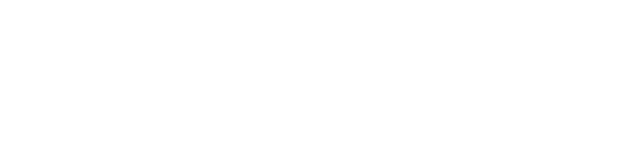
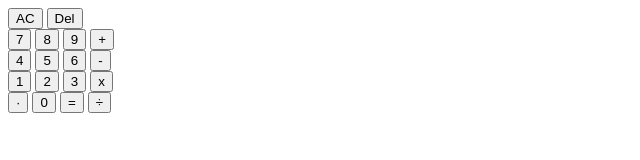
Before and after one commit to xMrPhede/calculator, a plain HTML site: page index.html in a window 1280 px wide. Shown: the whole page, without its empty margins (0-640 px from the left). Drawn offline with Linux system fonts and the light colour scheme.

Commit message:
HTML outline

```diff
--- a/index.html
+++ b/index.html
@@ -3,9 +3,48 @@
 <head>
     <meta charset="UTF-8">
     <meta name="viewport" content="width=device-width, initial-scale=1.0">
-    <title>Document</title>
+    <title>Calculator App</title>
+    <link rel="stylesheet" href="style.css">
 </head>
 <body>
+    <div class="main-container">
+        <div class="display"></div>
+        <div class="row-1">
+                <button id="ac">AC</button>
+                <button id="del">Del</button>
+        </div>
+        <div class="row-2">
+            <button id="n7">7</button>
+            <button id="n8">8</button>
+            <button id="n9">9</button>
+            <button id="add">+</button>
+        </div>
+        <div class="row-3">
+            <button id="n4">4</button>
+            <button id="n5">5</button>
+            <button id="n6">6</button>
+            <button id="subtract">-</button>
+        </div>
+        <div class="row-4">
+            <button id="n1">1</button>
+            <button id="n2">2</button>
+            <button id="n3">3</button>
+            <button id="multiply">x</button>
+        </div>
+        <div class="row-5">
+            <button id="dot">·</button>
+            <button id="n0">0</button>
+            <button id="result">=</button>
+            <button id="divide">÷</button>
+        </div>
 
+
+
+
+
+
+
+    </div>
+    <script src="script.js"></script>
 </body>
 </html>
```
